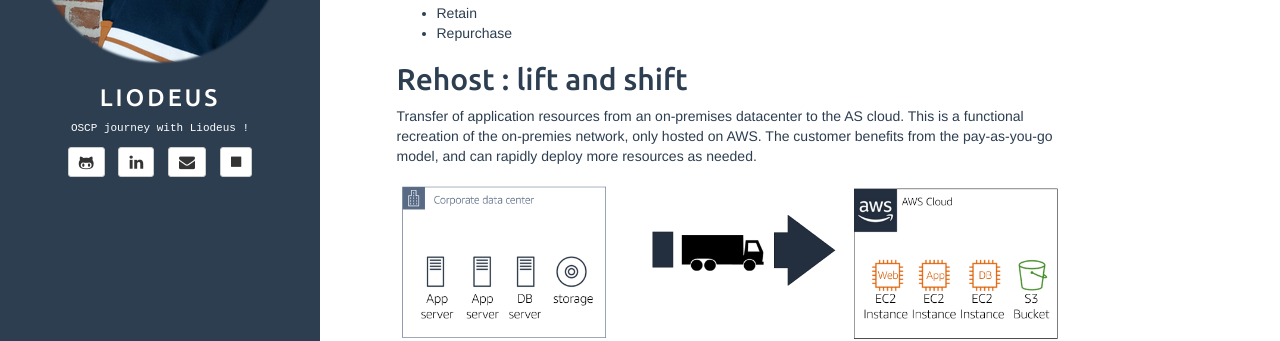
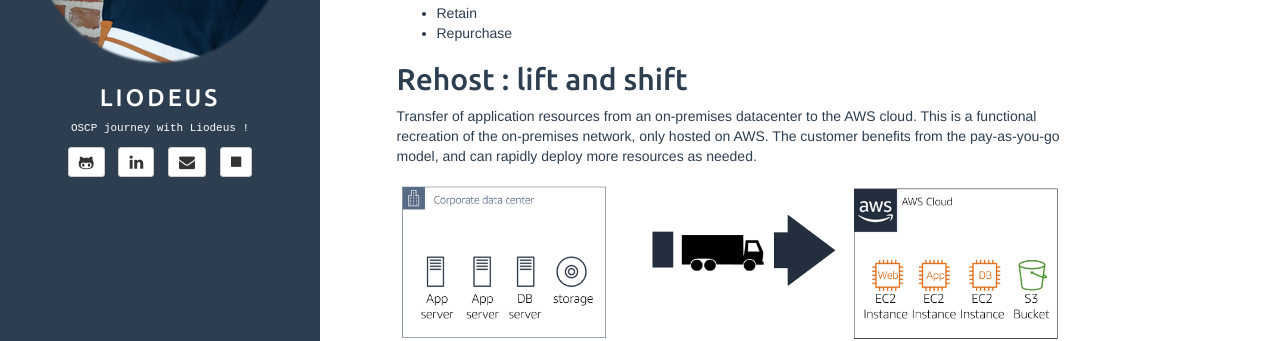
Before and after one commit to Liodeus/liodeus.github.io, a Jekyll site: the page built from _posts/2021-03-14-AWS-Technical-Professional-Module-3.md, in a window 1280 px wide and 1001 px high. Shown: the part 319-660 px from the top of the window. Built offline with Jekyll 4.4.1, drawn with Linux system fonts in a browser that asks for light colours.

Commit message:
Add files via upload

```diff
--- a/_posts/2021-03-14-AWS-Technical-Professional-Module-3.md
+++ b/_posts/2021-03-14-AWS-Technical-Professional-Module-3.md
@@ -16,6 +16,6 @@
 
 ## Rehost : lift and shift
 
-Transfer of application resources from an on-premises datacenter to the AS cloud. This is a functional recreation of the on-premies network, only hosted on AWS. The customer benefits from the pay-as-you-go model, and can rapidly deploy more resources as needed.
+Transfer of application resources from an on-premises datacenter to the AWS cloud. This is a functional recreation of the on-premises network, only hosted on AWS. The customer benefits from the pay-as-you-go model, and can rapidly deploy more resources as needed.
 
 ![](/assets/imgs/AWS/lift_shift.PNG)
```
